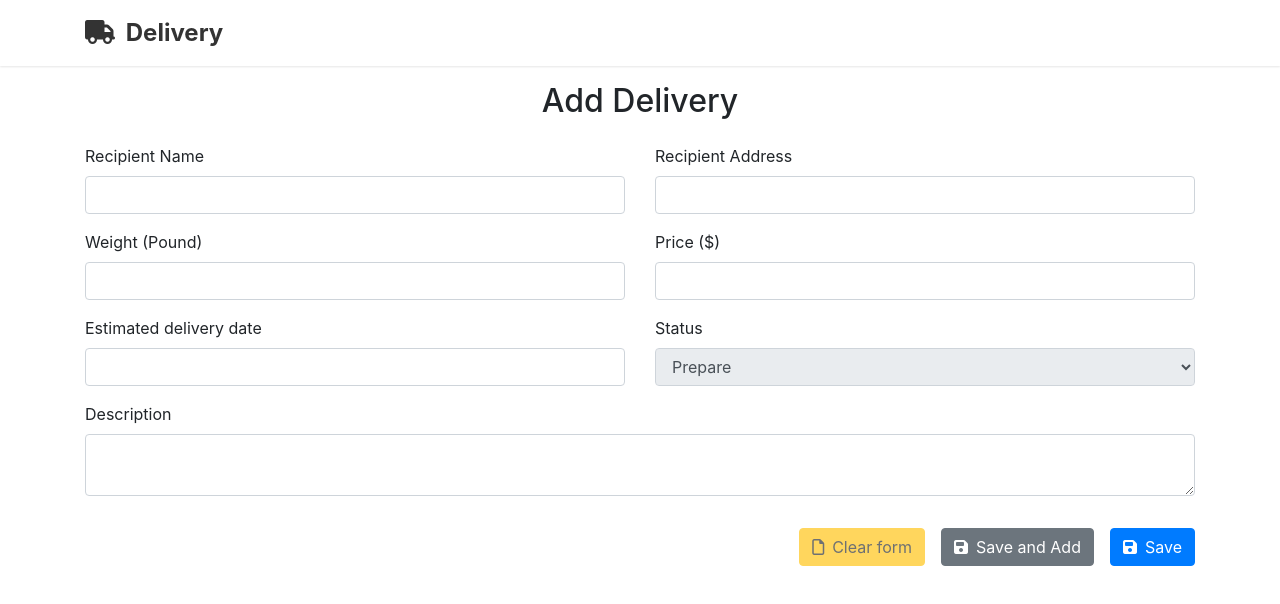
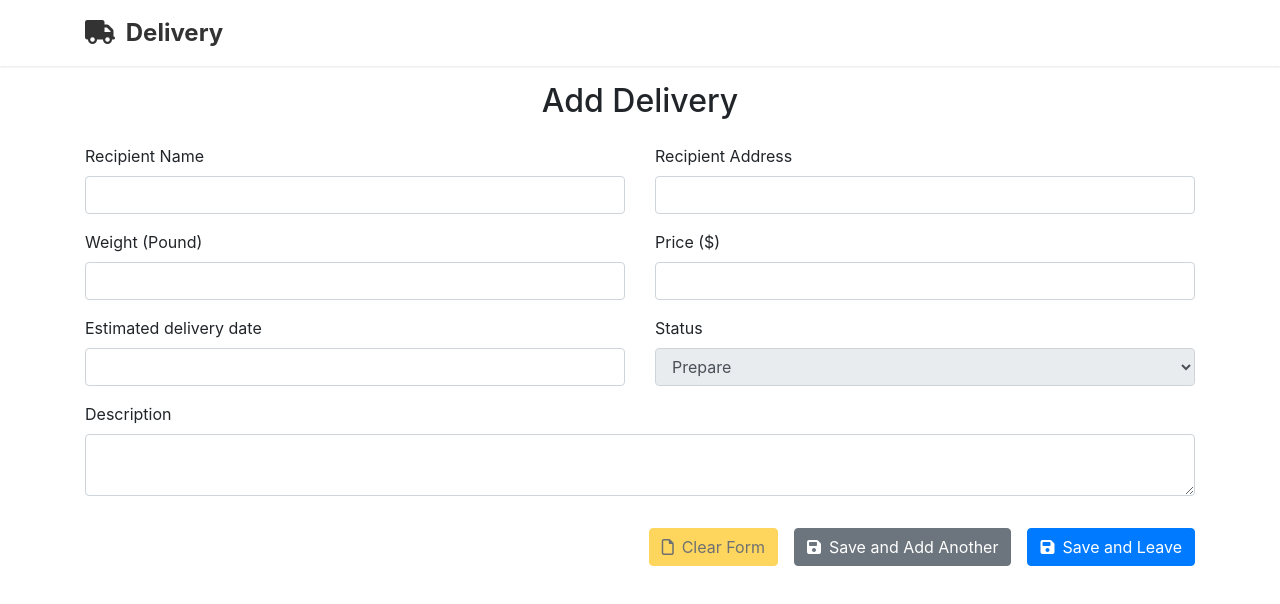
Before and after one commit to dinhthoai241297/delivery, a React (Create React App) app: page /delivery/add in a window 1280 px wide. Shown: the top 604 px of the page. Built offline with nearby package versions, Linux system fonts and the light colour scheme.

Commit message:
Change button text to clear mean

```diff
--- a/src/components/delivery/DeliveryForm.js
+++ b/src/components/delivery/DeliveryForm.js
@@ -109,16 +109,16 @@ let DeliveryForm = ({ delivery, pristine, submitting, handleSubmit, reset, ...pr
                         disabled={pristine || submitting}
                         onClick={reset}
                         type="button"
-                        className="btn btn-warning mr-3"
+                        className="btn btn-warning mb-1"
                     >
-                        <i className="far fa-file mr-2"></i>Clear form
+                        <i className="far fa-file mr-2"></i>Clear Form
                     </button>
                 )}
-                <button type="submit" className="btn btn-secondary mr-3">
-                    <i className="fas fa-save mr-2"></i>Save and {delivery ? 'Edit' : 'Add'}
+                <button type="submit" className="btn btn-secondary mb-1 ml-3">
+                    <i className="fas fa-save mr-2"></i>Save and {delivery ? 'Continue Edit' : 'Add Another'}
                 </button>
-                <button onClick={submitAndLeave} type="button" className="btn btn-primary">
-                    <i className="fas fa-save mr-2"></i>Save
+                <button onClick={submitAndLeave} type="button" className="btn btn-primary mb-1 ml-3">
+                    <i className="fas fa-save mr-2"></i>Save and Leave
                 </button>
             </div>
         </form>
```
